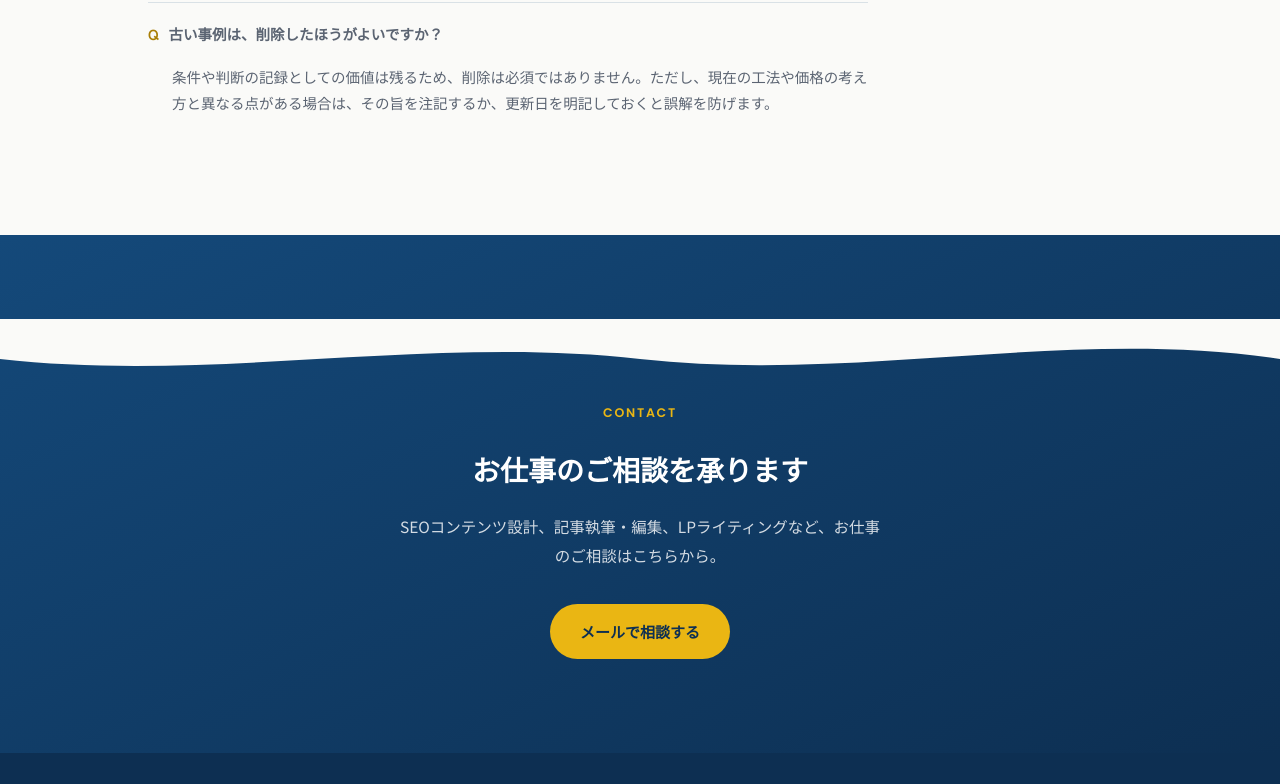
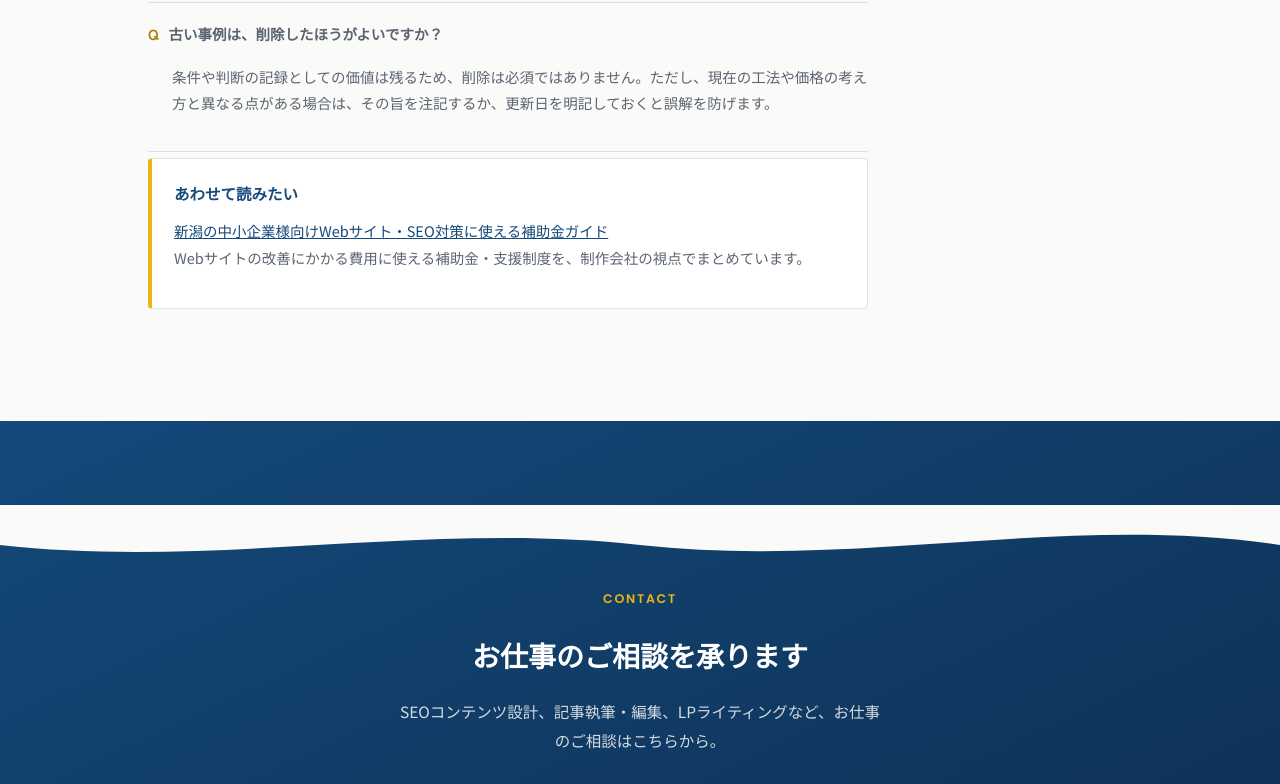
Before and after one commit to ashiga0156-spec/textyle-site, a plain HTML site: page column/construction-case-study-page.html in a window 1280 px wide. Shown: the part 4827-5611 px from the top of the page. Drawn offline with Linux system fonts and the light colour scheme.

Commit message:
Add files via upload

```diff
--- a/column/construction-case-study-page.html
+++ b/column/construction-case-study-page.html
@@ -198,6 +198,12 @@
         <p class="faq-a">条件や判断の記録としての価値は残るため、削除は必須ではありません。ただし、現在の工法や価格の考え方と異なる点がある場合は、その旨を注記するか、更新日を明記しておくと誤解を防げます。</p>
       </div>
 
+
+      <div class="callout">
+        <h3>あわせて読みたい</h3>
+        <p><a href="hojokin-web-seo.html">新潟の中小企業様向けWebサイト・SEO対策に使える補助金ガイド</a><br>Webサイトの改善にかかる費用に使える補助金・支援制度を、制作会社の視点でまとめています。</p>
+      </div>
+
     </div>
   </div>
 </section>
```
Also changed, not shown: column/local-seo-gap.html (+6 -0 lines).
